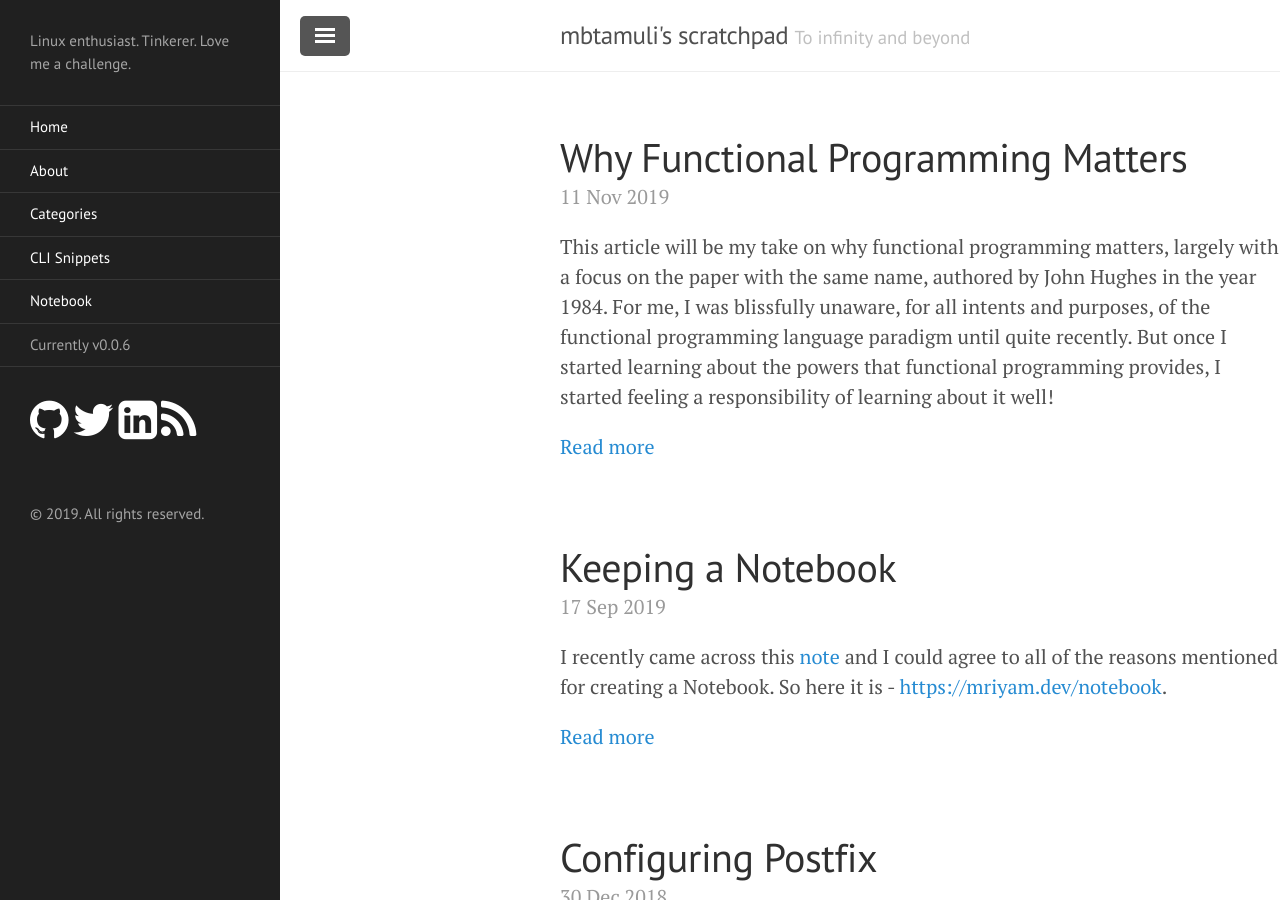
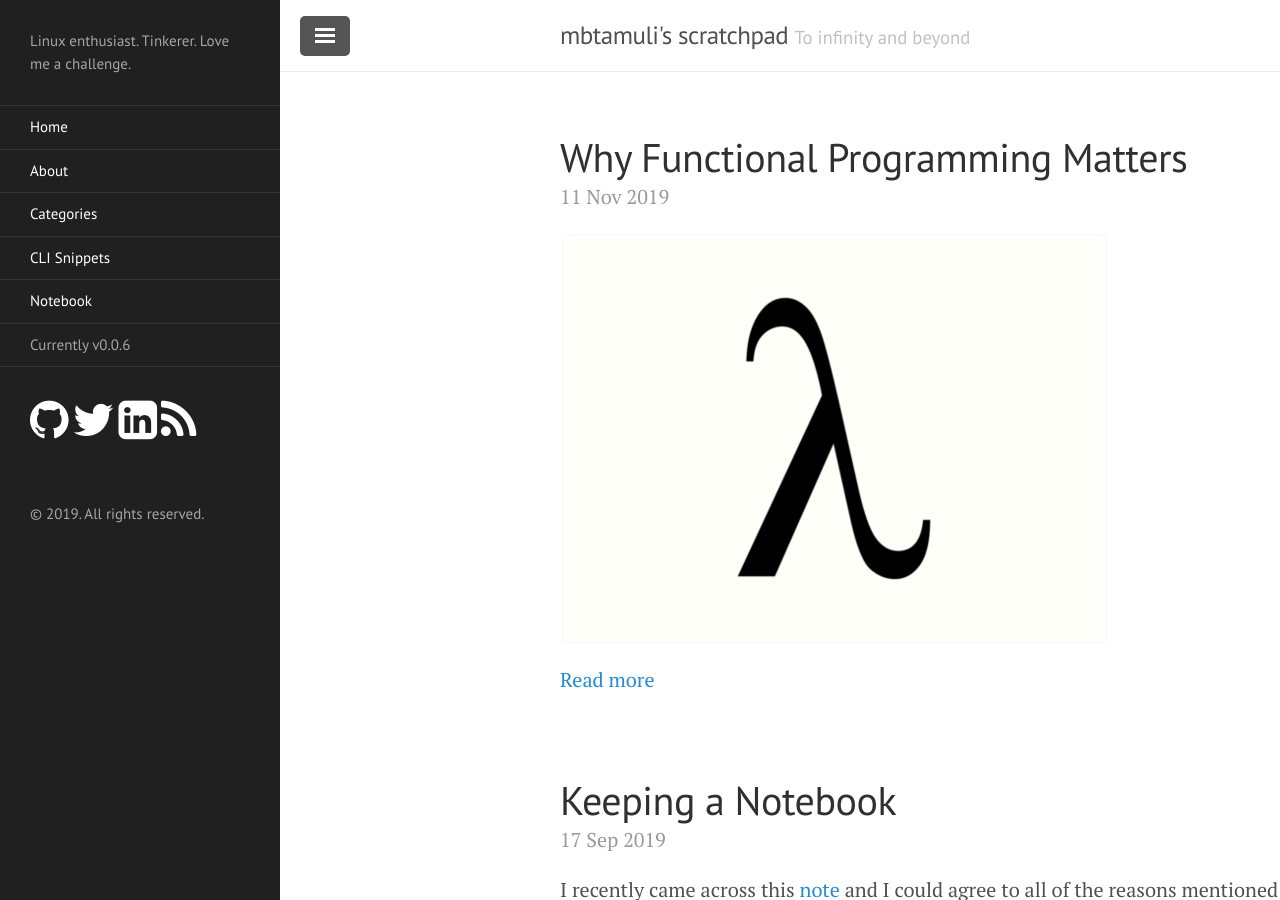
Before and after one commit to lk4ml/blog_example, a Jekyll site: the page built from index.html, in a window 1280 px wide and 900 px high. Built offline with Jekyll 4.4.1, drawn with Linux system fonts in a browser that asks for light colours; the list of posts is cut into pages by our own code; some of the changed lines change nothing that is shown.

Commit message:
Add images and update post
Signed-off-by: Mriyam Tamuli <mbtamuli@gmail.com>

```diff
--- a/_posts/2019-11-11-functional-programming.md
+++ b/_posts/2019-11-11-functional-programming.md
@@ -4,16 +4,27 @@
 categories: random
 ---
 
-This article will be my take on why functional programming matters, largely with a focus on the paper with the same name, authored by John Hughes in the year 1984. For me, I was blissfully unaware, for all intents and purposes, of the functional programming language paradigm until quite recently. But once I started learning about the powers that functional programming provides, I started feeling a responsibility of learning about it well!
+[![Lambda](/public/images/lambda.png)](/public/images/lambda.png)
 
-As one of the most trivially available sources of information, one need to only look at page of Object-oriented Programming on Wikipedia to find critisizm for that paradigm.
+This article will be my take on why functional programming matters, largely with a focus on the paper with the same name, authored by John Hughes in the year 1984 - [Link to the paper](https://github.com/papers-we-love/papers-we-love/blob/master/languages-paradigms/functional_programming/why-functional-programming-matters.pdf). For me, I was blissfully unaware, for all intents and purposes, of the functional programming language paradigm until quite recently. But once I started learning about the powers that functional programming provides, I started feeling a responsibility of learning about it well!
+
+[![Progress of languages](/public/images/functional-progressive.png)](/public/images/functional-progressive.png)
+
+As one of the most trivially available sources of information, one need to only look at page of Object-oriented Programming on Wikipedia to find [critisizm for that paradigm](https://en.wikipedia.org/wiki/Object-oriented_programming#Criticism).
 
 ## Introduction
 We are introduced to the simple definition of functional programming as a program which consists entirely of functions. Using functions to contain language primitives at the bottom level, other higher order functions are composed of the ones at a lower level, until reaching the main function which is defined using some combination of all the lower functions.
 
-Some special characteristics and advantages of functional programming are being devoid of assignment statements and thus, once a variable is given a value, it never changes. Also generally, functional programs do not contain side-effects. Side effect is anything apart from the computation required to arrive at the result. Having no side effect also relieves the programmer of the burden of prescribing the flow of control. Also, programs are _"referrentially transparent"_, that is, since expressions can be evaluated at any time, one can freely replace variables by their values and vice versa.
+Some special characteristics and advantages of functional programming are
+  - being devoid of assignment statements and thus, once a variable is given a value, it never changes.
+  - functional programs do not contain side-effects. Side effect is anything apart from the computation required to arrive at the result.
+  - Having no side effect also relieves the programmer of the burden of prescribing the flow of control.
+  - Also, programs are _"referrentially transparent"_, that is, since expressions can be evaluated at any time, one can freely replace variables by their values and vice versa.
 
 ## Similarity and Differences
+
+[![Procedural vs Functional](/public/images/procedural-vs-functional.png)](/public/images/procedural-vs-functional.png)
+
 Compare all this to the advantages of structured programming. Structured programs contain no `goto` statements. Structured programming blocks don't have multiple entry and exits. Moreover, structured programs are more manageable mathematically than unstructured ones.
 
 But the real power of structured programs comes from modular design. Small modules have limited function, hence they can be coded in less time and also easily. Also, general purpose modules can be re-used as parts of a subsequent larger program or module. Modules of a program can be tested independently which helps reduce the time in debugging.
@@ -21,7 +32,9 @@
 Don't these advantages seem familiar? Well, the spirit of the advantages that structural programs have is in tune with the advantages of functional programming too, having a modular approach and having pure functions(not having multiple entry and exits). The paper shows two very important ways functional programming allows for conceptually modular flow - higher-order functions and lazy evaluation. Breaking down the program conceptually and then glueing pieces back together.
 
 ## Higher-order functions
-Functional programming allows functions which are indivisible in conventional languages to be expressed as combination of parts - a general higher order functions and some specialising ones. Once defined, higher order functions allow many operations to be programmed easily. Whenever a new datatype is defined, higher order functions should be written. This makes manipulation of datatypes easy as it localises the knowledge of the implementation of the datatype. It can be thought of as extending a language with new control structure whenever required.
+Functional programming allows functions which are indivisible in conventional languages to be expressed as combination of parts - a general higher order functions and some specialising ones. Once defined, higher order functions allow many operations to be programmed easily.
+
+Whenever a new datatype is defined, higher order functions should be written. This makes manipulation of datatypes easy as it localises the knowledge of the implementation of the datatype. It can be thought of as extending a language with new control structure whenever required.
 
 ## Lazy evaluations
 To understand lazy evaluations, we need to remember that functions can be composed of other functions. If `g` is a function that operates on the outputs of function `f`, then we can modularize `f` as a generator to construct a large number of possible answers and `g` will only select or consume the ones it deems necessary. `f` can even be a non-terminating function, producing an infinite amount of output, but this works out as `f` will be terminated as soon as `g` is finished. This allows termination conditions to be separate from the loop bodies.
```
Also changed, not shown: public/images/lambda.png (added), public/images/procedural-vs-functional.png (added), 1 other file.
